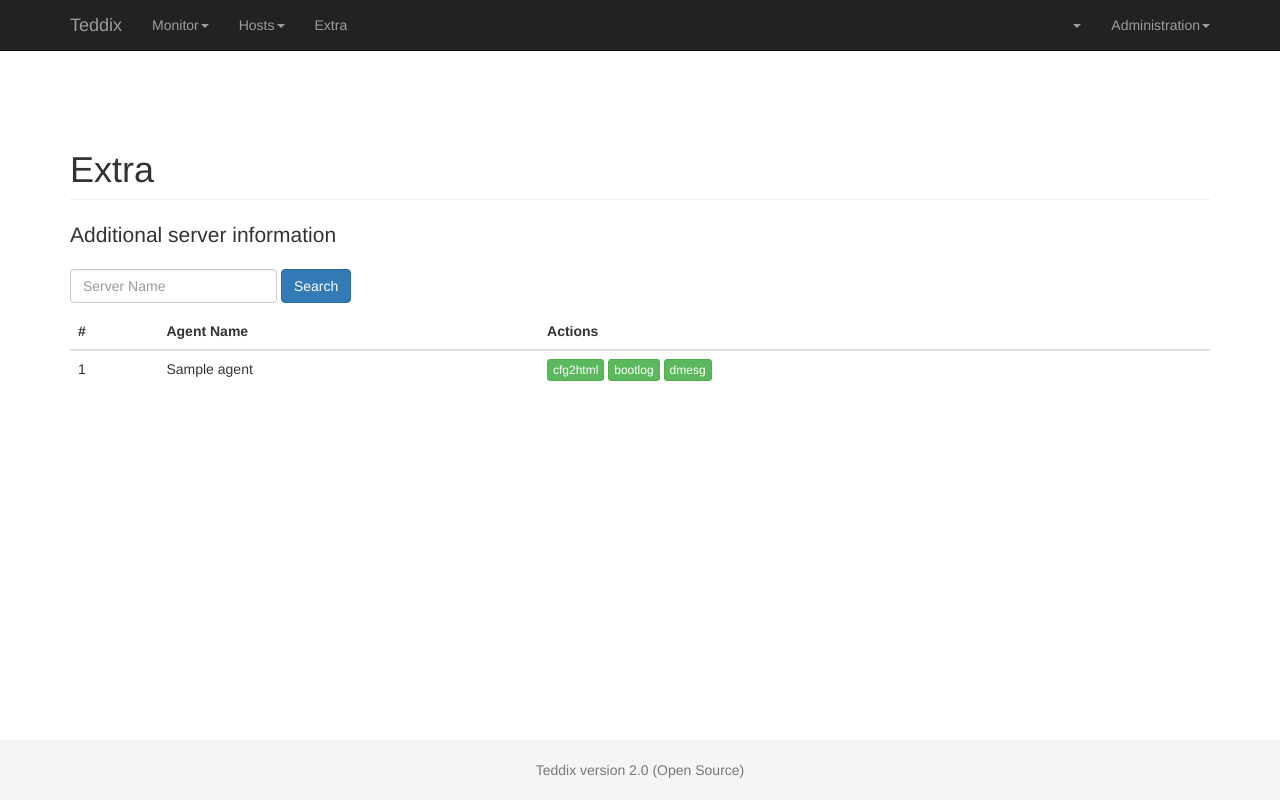
After one commit to spdfire/teddix, a Django app: template teddix-web/src/teddixweb/templates/extra.html in a window 1280 px wide. The commit adds this page. Run offline with Django 3.2, Linux system fonts and the light colour scheme; the template is opened without the code that fills it: most values are stand-ins (such as "Sample title", 1, 10 or a date in 2020); parts of the project's set-up code (start-up, migrations or seed data) failed here and were passed over; some libraries are stand-ins or nearby versions.

Commit message:
add cfg2html,dmesg,bootlog pages

```diff
--- a/teddix-server/config/initdb.sql
+++ b/teddix-server/config/initdb.sql
@@ -13,14 +13,14 @@ CREATE TABLE server (
 	PRIMARY KEY (id)
 ) ENGINE=InnoDB;
 
--- container for cfg2html & ora2html
+-- container for cfg2html
 CREATE TABLE extra (
 	id INT NOT NULL AUTO_INCREMENT,
 	server_id INT NOT NULL,
 	created DATETIME NOT NULL,
 	cfg2html MEDIUMTEXT,
-	ora2html MEDIUMTEXT,
 	bootlog MEDIUMTEXT,
+	dmesg MEDIUMTEXT,
 
 	PRIMARY KEY (id),
 	CONSTRAINT fk_serverid_extra FOREIGN KEY (server_id) REFERENCES server(id) ON DELETE CASCADE ON UPDATE CASCADE
--- a/teddix-web/src/teddixweb/templates/base.html
+++ b/teddix-web/src/teddixweb/templates/base.html
@@ -56,14 +56,7 @@
               <li class="divider"></li>
               <li><a href="/hosts/hardware">Hardware</a></li>
             </ul>
-            <li class="dropdown">
-            <a href="#" class="dropdown-toggle" data-toggle="dropdown">Extra<b class="caret"></b></a>
-            <ul class="dropdown-menu">
-              <li><a href="/extra/cfg2html">cfg2html</a></li>
-              <li><a href="/extra/ora2html">ora2html</a></li>
-              <li><a href="/extra/bootlog">bootlog</a></li>
-              <li><a href="/extra/dmesg">dmesg</a></li>
-            </ul>
+            <li><a href="/extra" >Extra</a></li>
           </ul>
           <ul class="nav navbar-nav navbar-right">
             <li class="dropdown">
--- /dev/null
+++ b/teddix-web/src/teddixweb/templates/extra.html
@@ -0,0 +1,103 @@
+{% extends 'base.html' %}
+
+{% block title %}Teddix extra{% endblock %}
+
+{% block content %}
+      <h1 class="page-header">Extra</h1>
+      <p class="lead">Additional server information</p>
+      <p>
+      <form class="form-inline"  method="get" action="{% url teddixweb.views.extra_view %}">
+        {% csrf_token %}
+        <div class="form-group" role="form">
+          <input type="search" class="form-control" name="search" value="{{ search }}" placeholder="Server Name">
+        </div>
+        <button type="submit" class="btn btn-primary">Search</button>
+      </form>
+      </p>
+      <table class="table table-hover">
+        <thead>
+          <tr>
+            <th>#</th>
+            <th>Agent Name</th>
+            <th>Actions</th>
+        </tr>
+      </thead>
+      <tbody>
+        {% for agent in agent_list %}
+        <tr>
+          <td>{{ agent.id }}</td>
+          <td>{{ agent.name }}</td>
+          <td>
+            <a href="/extra/{{ agent.id }}/cfg2html" class="btn btn-success btn-xs" data-toggle="modal" data-target="#cfg2html-modal">cfg2html</a>
+            <a href="/extra/{{ agent.id }}/bootlog" class="btn btn-success btn-xs"  data-toggle="modal" data-target="#bootlog-modal">bootlog</a>
+            <a href="/extra/{{ agent.id }}/dmesg" class="btn btn-success btn-xs"    data-toggle="modal" data-target="#dmesg-modal">dmesg</a>
+          </td>
+        </tr>
+        {% endfor %}
+      </tbody>
+    </table>
+
+
+    <!-- Large modal -->
+    <div class="modal fade" id="cfg2html-modal" tabindex="-1" role="dialog" aria-labelledby="cfg2html-label" aria-hidden="true">
+      <div class="modal-dialog modal-lg">
+        <div class="modal-content">
+          <div class="modal-header">
+            <button type="button" class="close" data-dismiss="modal" aria-hidden="true">&times;</button>
+            <h4 class="modal-title" id="cfg2html-label">Loading...</h4>
+          </div>
+
+          <div class="modal-body"> loading...
+          </div>
+
+          <div class="modal-footer">
+            <button type="button" class="btn btn-default" data-dismiss="modal">Close</button>
+          </div>
+
+        </div>
+      </div>
+    </div>
+
+    <!-- Large modal -->
+    <div class="modal fade" id="bootlog-modal" tabindex="-1" role="dialog" aria-labelledby="bootlog-label" aria-hidden="true">
+      <div class="modal-dialog modal-lg">
+        <div class="modal-content">
+          <div class="modal-header">
+            <button type="button" class="close" data-dismiss="modal" aria-hidden="true">&times;</button>
+            <h4 class="modal-title" id="bootlog-label">Loading...</h4>
+          </div>
+
+          <div class="modal-body"> loading...
+          </div>
+
+          <div class="modal-footer">
+            <button type="button" class="btn btn-default" data-dismiss="modal">Close</button>
+          </div>
+
+        </div>
+      </div>
+    </div>
+
+    <!-- Large modal -->
+    <div class="modal fade" id="dmesg-modal" tabindex="-1" role="dialog" aria-labelledby="dmesg-label" aria-hidden="true">
+      <div class="modal-dialog modal-lg">
+        <div class="modal-content">
+          <div class="modal-header">
+            <button type="button" class="close" data-dismiss="modal" aria-hidden="true">&times;</button>
+            <h4 class="modal-title" id="dmesg-label">Loading...</h4>
+          </div>
+
+          <div class="modal-body"> loading...
+          </div>
+
+          <div class="modal-footer">
+            <button type="button" class="btn btn-default" data-dismiss="modal">Close</button>
+          </div>
+
+        </div>
+      </div>
+    </div>
+
+
+
+{% endblock %}
--- a/teddix-web/src/teddixweb/urls.py
+++ b/teddix-web/src/teddixweb/urls.py
@@ -20,7 +20,10 @@ urlpatterns = patterns('',
     url(r'^hosts/users/$', 'teddixweb.views.users_view' ),
     url(r'^hosts/groups/$', 'teddixweb.views.groups_view' ),
     url(r'^hosts/hardware/$', 'teddixweb.views.hardware_view' ),
-    url(r'^extra/cfg2html/$', 'teddixweb.views.cfg2html_view' ),
+    url(r'^extra/$', 'teddixweb.views.extra_view' ),
+    url(r'^extra/\d+/cfg2html/$', 'teddixweb.views.cfg2html_view' ),
+    url(r'^extra/\d+/bootlog/$', 'teddixweb.views.bootlog_view' ),
+    url(r'^extra/\d+/dmesg/$', 'teddixweb.views.dmesg_view' ),
     url(r'^users/login/$', 'django.contrib.auth.views.login', {'template_name': 'login.html'}, name='login'),
     url(r'^users/logout/$', 'django.contrib.auth.views.logout', {'template_name': 'login.html'}),
 
```
Also changed, not shown: teddix-web/src/teddixweb/templates/extra/bootlog.html (added, +21 -0 lines), teddix-web/src/teddixweb/templates/extra/cfg2html.html (added, +21 -0 lines), teddix-web/src/teddixweb/templates/extra/dmesg.html (added, +21 -0 lines), teddix-web/src/teddixweb/views.py (+63 -0 lines).
